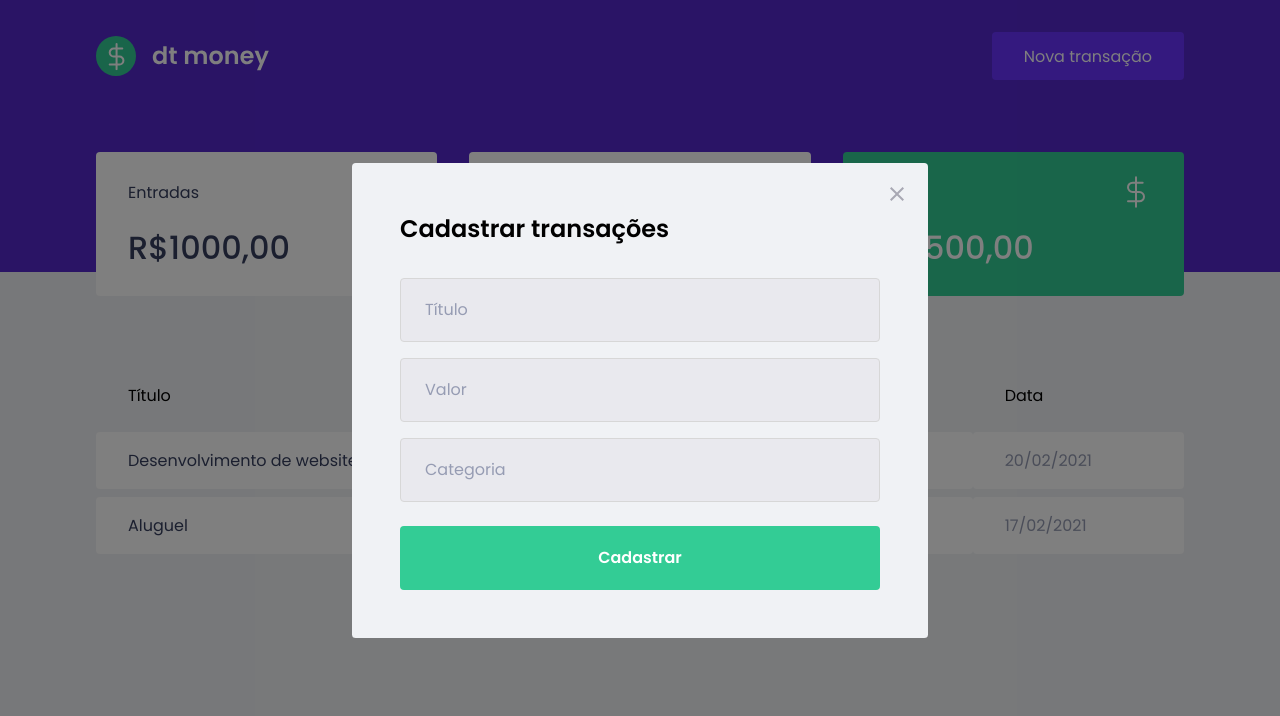
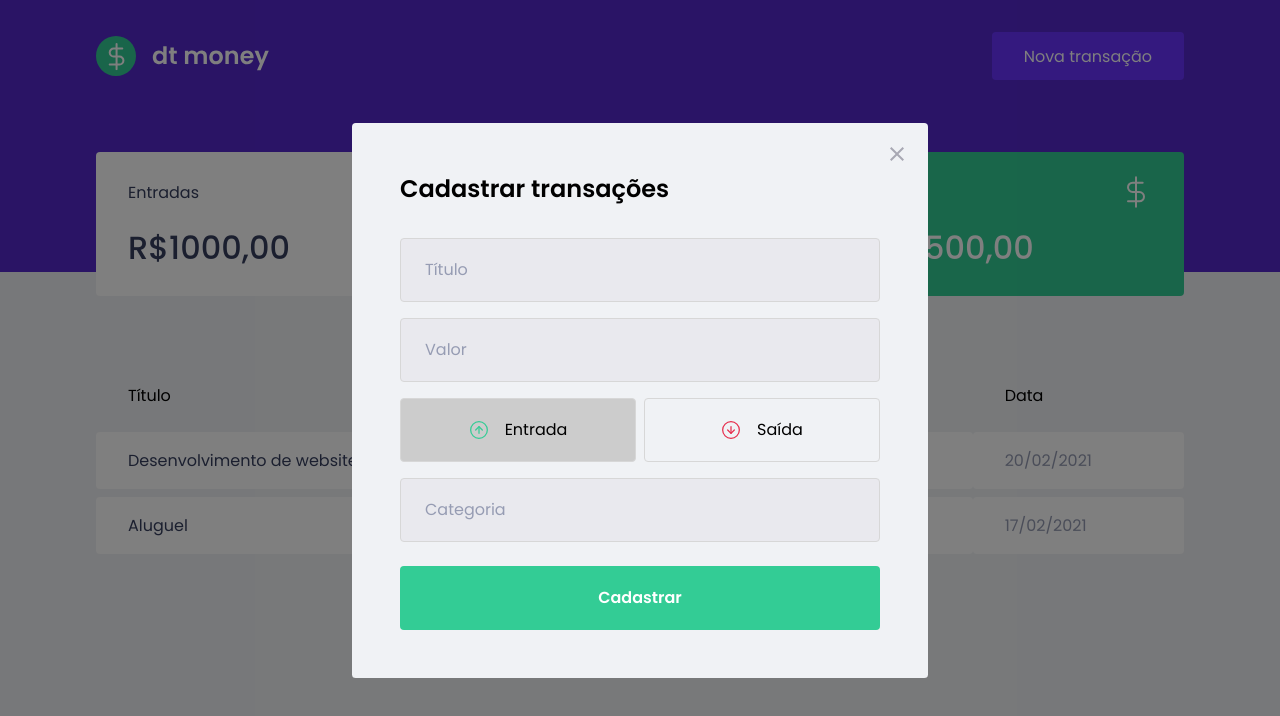
Before and after one commit to tj-87/projeto_dtmoney, a React (Create React App) app: page / in a window 1280 px wide. Both pictures are taken after a click on the button "Nova transação". Shown: the top 716 px of the page. Built offline with nearby package versions, Linux system fonts and the light colour scheme; no server answers; what miragejs would draw is missing.

Commit message:
modified NewTransactionModal

```diff
--- a/src/components/NewTansactionModal/index.tsx
+++ b/src/components/NewTansactionModal/index.tsx
@@ -1,6 +1,9 @@
 import Modal from "react-modal";
+import incomeImg from '../../assets/income.svg';
+import outcomeImg from '../../assets/outcome.svg';
 import closeImg from "../../assets/close.svg"
-import { Container } from "./style";
+import { Container, TransactionTypeContainer, RadioBox } from "./style";
+import { useState } from "react";
 
 interface NewTransactionModalProps {
   isOpen: boolean;
@@ -11,6 +14,9 @@ export function NewTransactionModal({
   isOpen,
   onRequestClose,
 }: NewTransactionModalProps) {
+  const [type, setType]= useState('deposit');
+
+
   return (
     <Modal
     isOpen={isOpen}
@@ -30,11 +36,46 @@ export function NewTransactionModal({
       <Container>
         <h2>Cadastrar transações</h2>
 
-        <input placeholder="Título" />
+        <input
+          placeholder="Título"
+        />
 
-        <input type="number" placeholder="Valor" />
-        <input placeholder="Categoria" />
-        <button type="submit">Cadastrar</button>
+        <input
+          type="number"
+          placeholder="Valor"
+        />
+
+        <TransactionTypeContainer>
+          <RadioBox
+            type="button"
+            onClick={()=>{ setType('deposit'); }}
+            isActive={type === 'deposit'}
+          >
+            <img src={incomeImg} alt="Entrada" />
+            <span>Entrada</span>
+
+          </RadioBox>
+
+          <RadioBox
+            type="button"
+            onClick={()=>{ setType('withdraw'); }}
+            isActive={type === 'withdraw'}
+          >
+            <img src={outcomeImg} alt="Saída" />
+            <span>Saída</span>
+
+          </RadioBox>
+
+        </TransactionTypeContainer>
+
+        <input
+          placeholder="Categoria"
+        />
+
+        <button type="submit">
+          Cadastrar
+        </button>
+
       </Container>
     </Modal>
   );
--- a/src/components/NewTansactionModal/style.ts
+++ b/src/components/NewTansactionModal/style.ts
@@ -1,4 +1,5 @@
 import styled from "styled-components";
+import { RadioBox } from './style';
 
 
 export const Container = styled.form`
@@ -47,20 +48,52 @@ export const Container = styled.form`
             filter: brightness(0.9);
         }
     }
+`;
 
-
-    .react-modal-close {
-        position: absolute;
-        right: 1.5rem;
-        top: 1.5rem;
-        border: 0;
-        background: transparent;
-        transition: filter 0.2s;
-
-        &:hover {
-            filter: brightness(0.8);
-        }
-    }
+export const TransactionTypeContainer = styled.div`
+    margin: 1rem 0;
+    display: grid;
+    grid-template-columns: 1fr 1fr;
+    gap: 0.5rem;
 
 
 `;
+
+interface RadioBoxProps {
+    isActive: boolean;
+}
+
+export const RadioBox = styled.button<RadioBoxProps>`
+
+        height: 4rem;
+        border: 1px solid #d7d7d7;
+        border-radius: 0.25rem;
+
+        background: ${(props) => props.isActive ? '#ccc' : 'transparent'};
+
+        display: flex;
+        align-items: center;
+        justify-content: center;
+
+        transition: border-color 0.2s;
+
+        &:hover{
+            border-color: #aaa;
+        }
+
+        img{
+            width: 20px;
+            height: 20px;
+        }
+
+        span {
+            display: inline-block;
+            margin-left: 1rem;
+            font-size: 1rem;
+            color: var(--text-tilte);
+
+        }
+
+
+
+`;
```
